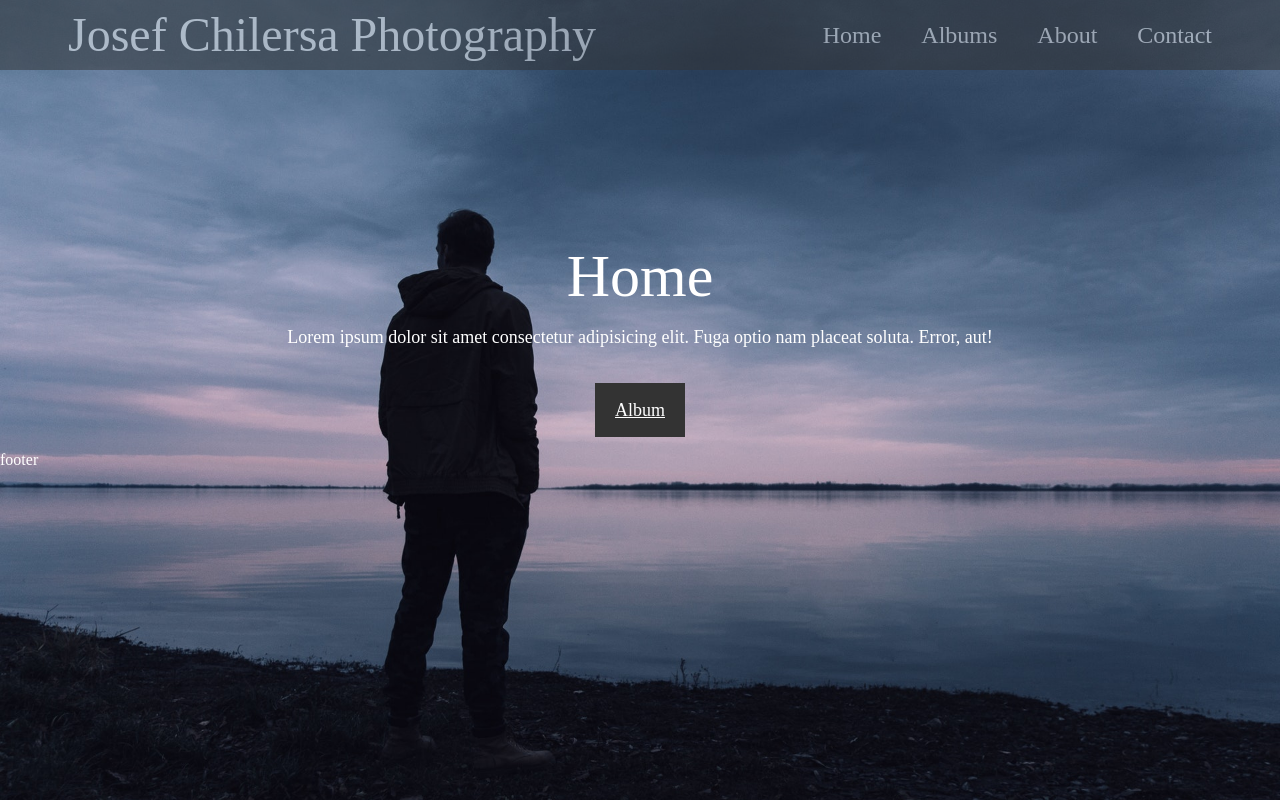
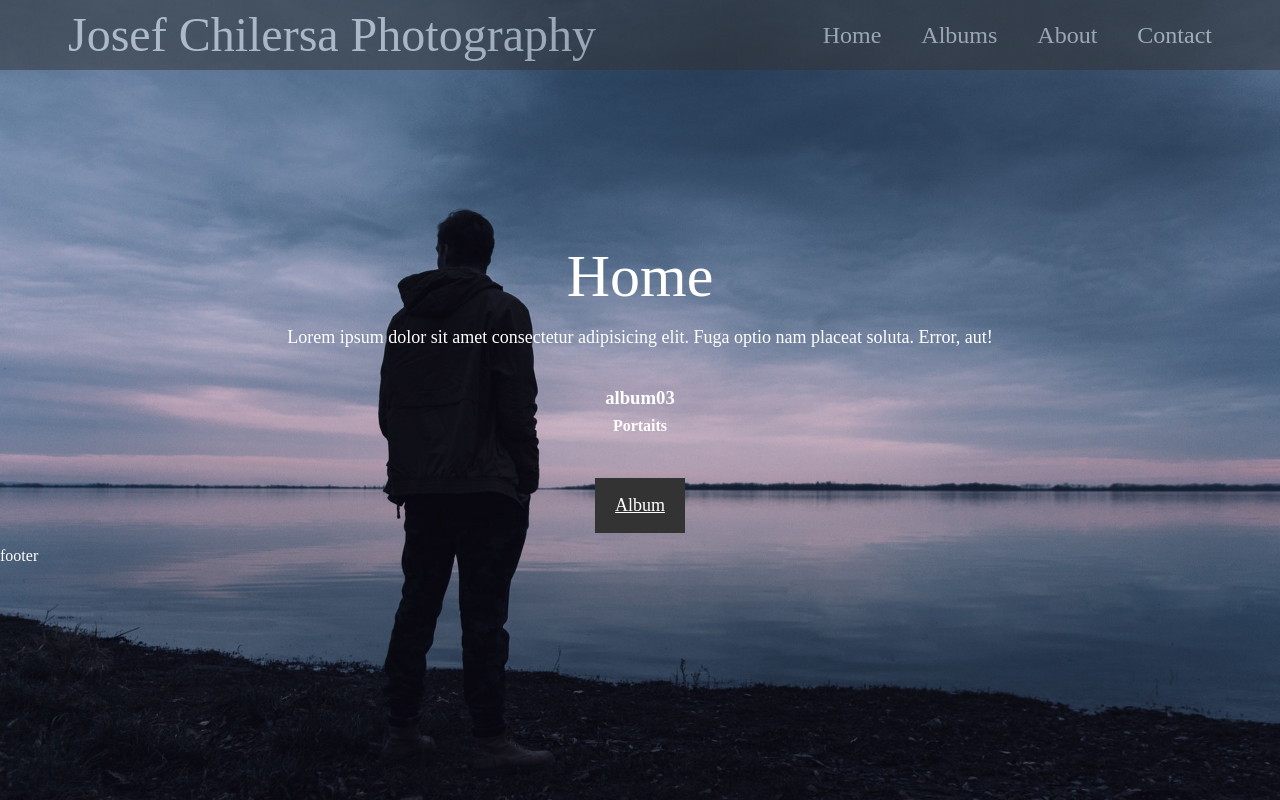
Before and after one commit to frameiteasy/photo-gallery, a React (Create React App) app: page / in a window 1280 px wide. Built offline with nearby package versions, Linux system fonts and the light colour scheme.

Commit message:
adding home page album

```diff
--- a/src/data/albums.json
+++ b/src/data/albums.json
@@ -4,7 +4,7 @@
     "title": "Ireland",
     "photos": "p1, p2, p3",
     "description": "album01 Ireland description",
-    "onHomePage": true
+    "onHomePage": false
   },
   {
     "name": "album02",
@@ -15,6 +15,7 @@
   {
     "name": "album03",
     "title": "Portaits",
-    "photos": "p1, p2, p4, p5"
+    "photos": "p1, p2, p4, p5",
+    "onHomePage": true
   }
 ]
--- a/src/data/albums.tsx
+++ b/src/data/albums.tsx
@@ -1,9 +1,42 @@
 import albums from "./albums.json";
 
-const getAlbums = () => {
+export const getAlbums = () => {
   return albums;
 };
 
-const getHomePageAlbum = () => {};
+const searchHomeAlbum = () => {
+  let foundAlbum = albums.find((album) => album.onHomePage);
+  return foundAlbum;
+};
 
-export default getAlbums;
+const randomAlbum = () => {
+  let randAlbum = Math.floor(Math.random() * (albums.length - 1));
+  return albums[randAlbum];
+};
+
+const emptyAlbum = () => {
+  return {
+    name: "empty",
+    title: "empty",
+    description: "empty album",
+    photos: "",
+  };
+};
+
+/*
+  get album with onHomePage=true
+  if there are no albums - leave empty
+  if there are albums, but non of them with onHomePage=true, get a random one
+*/
+export const getHomePageAlbum = () => {
+  console.log(albums.length);
+  if (albums.length > 0) {
+    let homeAlbum = searchHomeAlbum();
+    if (homeAlbum != undefined) {
+      return homeAlbum;
+    } else {
+      return randomAlbum();
+    }
+  }
+  return emptyAlbum();
+};
--- a/src/pages/albums/Albums.tsx
+++ b/src/pages/albums/Albums.tsx
@@ -1,6 +1,6 @@
 import React from "react";
 import "./albums.scss";
-import getAlbums from "../../data/albums";
+import { getAlbums } from "../../data/albums";
 import AlbumTile from "../../components/AlbumTile/AlbumTile";
 import { Album } from "../../gtypes/album";
 
--- a/src/pages/home/Home.tsx
+++ b/src/pages/home/Home.tsx
@@ -1,7 +1,10 @@
 import React from "react";
+import AlbumTile from "../../components/AlbumTile/AlbumTile";
+import { getHomePageAlbum } from "../../data/albums";
 import "./home.scss";
 
 const Home: React.FC = () => {
+  let homePageAlbum = getHomePageAlbum();
   return (
     <div className="home__container">
       <div className="home__content">
@@ -10,6 +13,7 @@ const Home: React.FC = () => {
           Lorem ipsum dolor sit amet consectetur adipisicing elit. Fuga optio
           nam placeat soluta. Error, aut!
         </p>
+        <AlbumTile {...homePageAlbum} />
         <a className="home__btn" href="albums">
           {" "}
           Album{" "}
```
